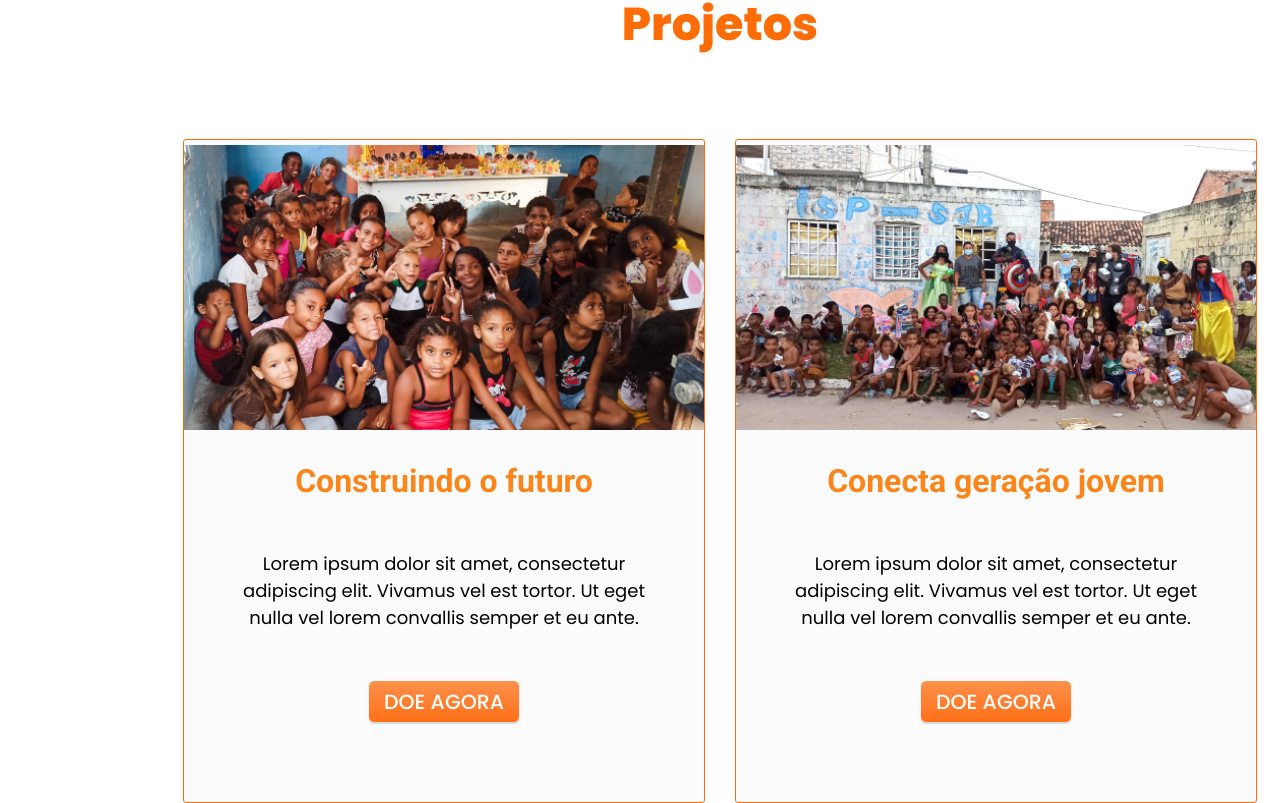
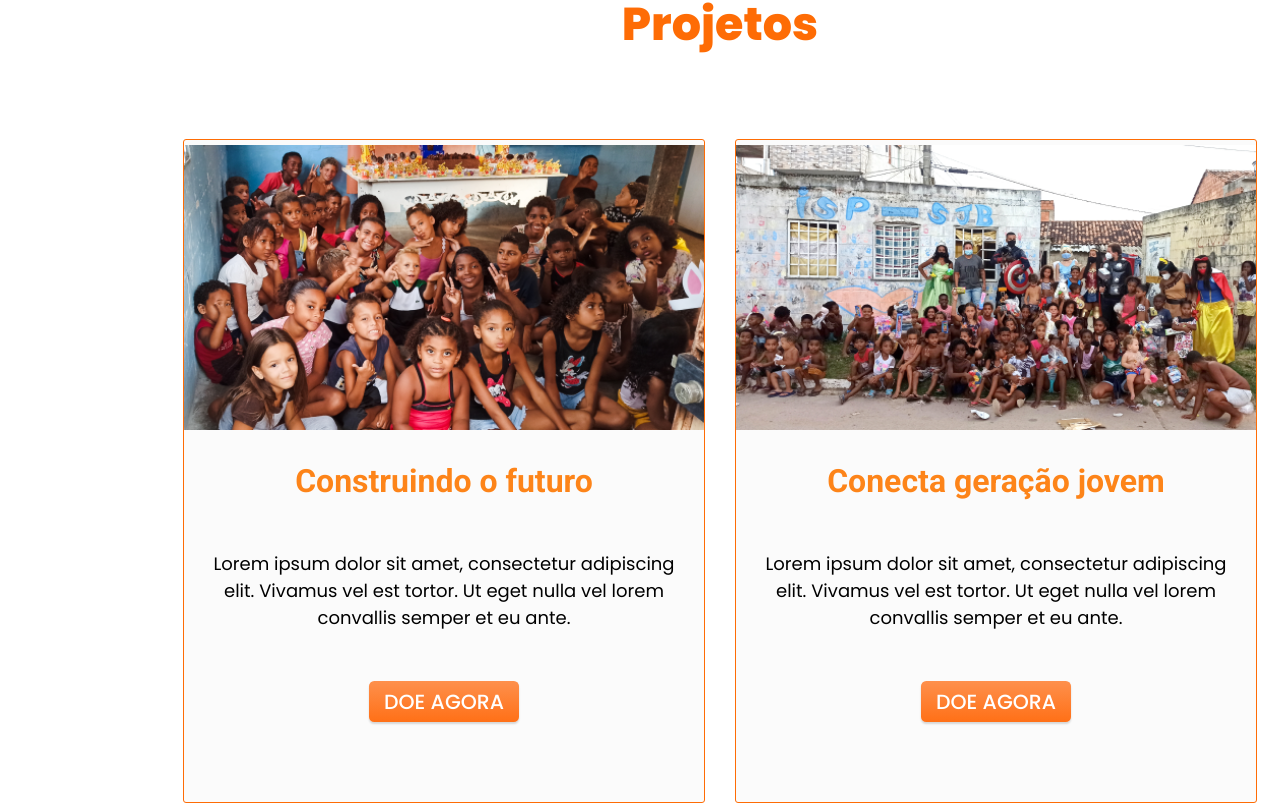
Before and after one commit to sugaivisk/isp-web, a React (Create React App) app: page / in a window 1280 px wide. Shown: the part 398-1201 px from the top of the page. Built offline with nearby package versions, Linux system fonts and the light colour scheme; the HTML template or start-up script is replaced by a standard one.

Commit message:
arrumando layout

```diff
--- a/src/componentes/Projetos/navigation.css
+++ b/src/componentes/Projetos/navigation.css
@@ -20,7 +20,7 @@
   -webkit-box-align: center;
   -ms-flex-align: center;
   -webkit-align-items: center;
-  align-items: center;
+  align-items: flex-start;
 }
 
 .swiper-slide img {
--- a/src/componentes/Projetos/projetos.css
+++ b/src/componentes/Projetos/projetos.css
@@ -26,14 +26,6 @@
     cursor: pointer;
 }
 
-.show{
-    display: block !important;
-}
-
-.projeto:first-of-type {
-    margin-right: 30px;
-}
-
 .projeto-img {
     display: block;
     width: 512px;
@@ -41,7 +33,7 @@
 }
 
 .projeto div {
-    padding: 0 50px;
+    padding: 0 7px;
     display: flex;
     justify-content: center;
     align-items: center;
@@ -67,6 +59,7 @@
     text-align: center;
     color: #000000;
     margin-bottom: 50px;
+    padding: 0 7px;
 }
 
 .projeto button {
@@ -83,6 +76,14 @@
     border: none;
     margin-bottom: 80px;
     padding: 5px 15px;
+}
+
+.show{
+    display: block !important;
+}
+
+.projeto:first-of-type {
+    margin-right: 30px;
 }
 
 .projetos-celular {
```
